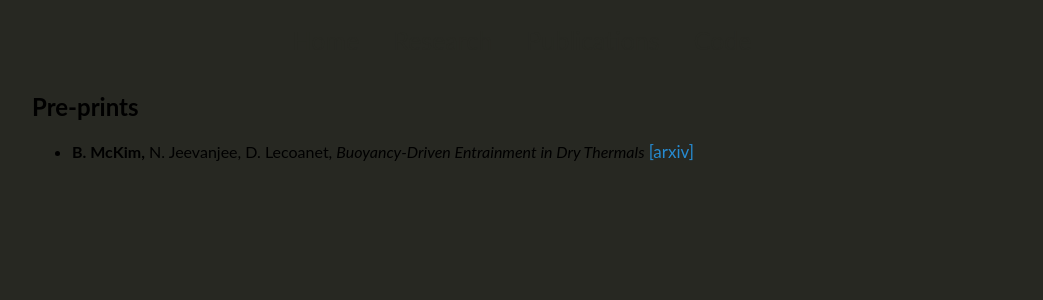
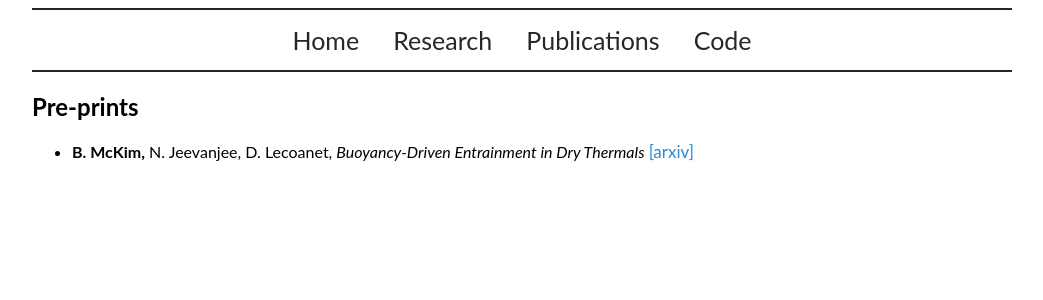
Before and after one commit to mckimb/mckimb.github.io, a Jekyll site: the page built from papers/index.html, in a window 1280 px wide. Shown: the top 300 px of the page, without its empty margins (118-1161 px from the left). Built offline with Jekyll 4.4.1, drawn with Linux system fonts in a browser that asks for light colours.

Commit message:
Update default.html

```diff
--- a/_layouts/default.html
+++ b/_layouts/default.html
@@ -7,11 +7,7 @@
 			<!-- link to main stylesheet -->
 			<link rel="stylesheet" type="text/css" href="/css/main.css">
 		</head>
-		<body style="background-color:#272822;">
-			<style>
-				div.sidenav
-				a:hover {background-color: #EE3859;}
-			</style>
+		<body>
 
 			<div class="topnav">
 				<a href="/">Home</a>
@@ -20,14 +16,7 @@
   				<a href="/code">Code</a>
 			</div>
 
-			<!--<nav>
-	    		<ul>
-				<center><li><font size="6"><a href="/">Home</a></font></li>
-				<li><font size="6"><a href="/research">Research</a></font></li>
-				<li><font size="6"><a href="/papers">Papers</a></font></li>
-	        		<li><font size="6"><a href="/code">Code</a></font></li></center>
-	    		</ul>
-			</nav>-->
+
 			<div class="container">
 
 			{{ content }}
```
